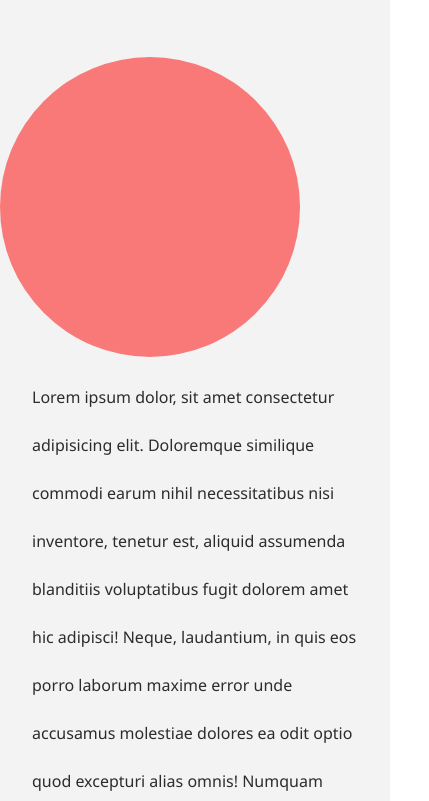
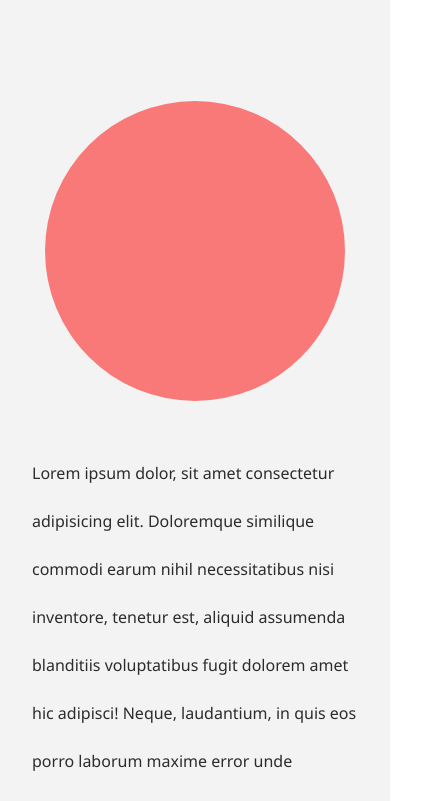
Before and after one commit to ppmdev/portfolio-website, a website: page dist/index.html in a window 390 px wide. Shown: the part 930-1731 px from the top of the page, 429 px wide, since content can reach past the window. Drawn offline with nearby package versions, Linux system fonts and the light colour scheme.

Commit message:
additional responsive styling

```diff
--- a/scss/_about.scss
+++ b/scss/_about.scss
@@ -4,7 +4,7 @@
 
     color: $dark-color;
     background: $light-color;
-    padding-bottom: 15vh;
+    padding-bottom: 10vh;
 
 
     .heading-container {
@@ -25,7 +25,8 @@
 
     #image-about {
 
-        padding-bottom: 0;
+        padding-top: 10vh;
+        padding-bottom: 4rem;
 
         .portrait-image {
             height: 300px;
@@ -44,8 +45,6 @@
 
     #tech-about {
 
-        padding-top: 0;
-
         .tech-list {
             width: 100%;
             margin: 0 auto;
@@ -58,9 +57,9 @@
 
             .tech-list-item {
                 width: 30%;
-                padding-top: 1rem;
                 text-align: left;
                 display: flex;
+                padding-bottom: 1.5rem;
 
                 .tech-icon {
                     width: 50%;
@@ -76,9 +75,8 @@
 
         h3 {
             text-align: center;
-            padding-top: 5rem;
             padding-bottom: 3rem;
-            font-weight: 400;
+            font-weight: 600;
         }
 
     }
--- a/scss/_contact.scss
+++ b/scss/_contact.scss
@@ -1,6 +1,5 @@
 #contact {
 
-    color: $dark-color;
     height: 90vh;
 
     .bg-img{
@@ -25,23 +24,24 @@
 
     .heading-container {
         width: 100%;
-        margin-top: -11.5vh;
+        margin-top: -8vh;
 
         h1 {
             font-family: 'Mitr', sans-serif;
             color: $light-color;
-            padding: 1.5rem;
             text-align: right;
             font-size: 2rem;
             font-weight: 600;
             line-height: 1.5rem;
             letter-spacing: 0.25rem;
+            padding-right: 0.5rem;
         }
     }
 
     .content-container {
         color: $light-color;
         text-align: center;
+        padding-top: 4rem;
 
         h1,h2,h3,h4,h5 {
             display: inline-block;
--- a/scss/_smartphone.scss
+++ b/scss/_smartphone.scss
@@ -1,10 +1,14 @@
 // Smartphones
 @include mediaSm {
+
+    .content-container {
+        width: 100%;
+    }
 
     header {
         background: rgba(#111, 0.9);
         width: 100%;
-        height: 60px;
+        height: 10vh;
         position: fixed;
         left: 0;
         bottom: 0;
@@ -51,25 +55,27 @@
                 margin: 0 auto;
 
                 h1{
-                    padding-top: 20vh;
+                    padding-top: 6rem;
                     display: block;
-                    font-size: 4.5rem;
+                    font-size: 3rem;
                 }
 
                 .sub-headings {
-                    margin-top: 10vh;
+                    margin-top: 6rem;
                     h2 {
                         font-size: 1.5rem;
+                        display: block;
+
+                        &:nth-child(3) {
+                            font-size: 1.25rem;
+                        }
                     }
+
                     i {
                         display: inline-block;
-                        padding: 1rem;
+                        padding: 1.5rem;
                     }
                 }
-            }
-
-            .action-btn {
-
             }
         }
         &#about {
@@ -79,34 +85,29 @@
                 margin-top: -11.5vh;
 
                 h1{
-                    font-family: 'Mitr', sans-serif;
-                    color: $light-color;
                     padding: 1.5rem 0.75rem;
                     text-align: right;
-                    font-size: 2rem;
-                    font-weight: 600;
-                    line-height: 1.5rem;
-                    letter-spacing: 0.2rem;
+                    font-size: 1.25rem;
+                    line-height: 1.25rem;
+                    letter-spacing: 0.1rem;
                 }
             }
 
-            .content-container{
-                width: 100%;
-                margin: 0 auto;
+            #image-about {
 
                 .portrait-image {
                     float: none;
                     margin: 0 auto;
-                    margin-top: 100px;
+                    margin-top: 3rem;
                 }
 
                 p {
-                    padding: 100px 2rem;
+                    padding: 3rem 2rem;
                     line-height: 3rem;
                 }
-
             }
         }
+
         &#projects {
 
             .content-container {
@@ -148,16 +149,34 @@
             }
         }
         &#courses {
-            .content-container {
+            #course-card-flex {
+                width: 100%;
                 flex-wrap: wrap;
                 padding-bottom: 20vh;
 
                 .card {
                     margin-top: 4rem;
-                    width: 90%;
+                    width: 100%;
+                }
+            }
+        }
+
+        &#contact {
+            .heading-container {
+                width: 100%;
+                margin-top: -8vh;
+
+                h1 {
+                    font-family: 'Mitr', sans-serif;
+                    color: $light-color;
+                    text-align: right;
+                    font-size: 1.5rem;
+                    font-weight: 600;
+                    line-height: 1.5rem;
+                    letter-spacing: 0.1rem;
+                    padding-right: 0.5rem;
                 }
             }
         }
     }
-
 }
--- a/scss/main.scss
+++ b/scss/main.scss
@@ -65,7 +65,6 @@ footer {
 .content-container {
     width: 80%;
     margin: 0 auto;
-    padding: 10vh 0;
 }
 
 .card {
@@ -203,6 +202,7 @@ footer {
 
 
 .section-full-page {
+
     position: relative;
     min-height: 100vh;
     width: 100%;
```
Also changed, not shown: dist/css/main.css, dist/index.html.
